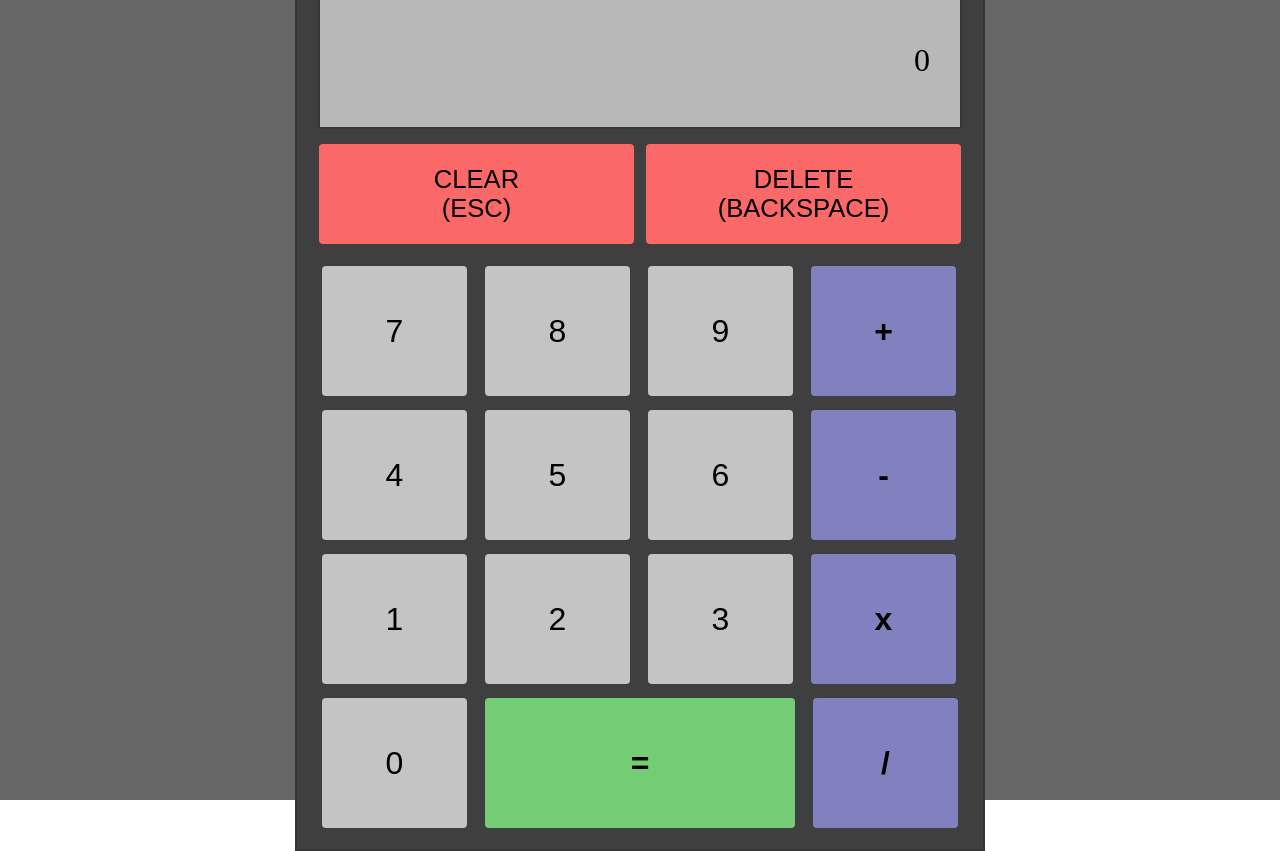
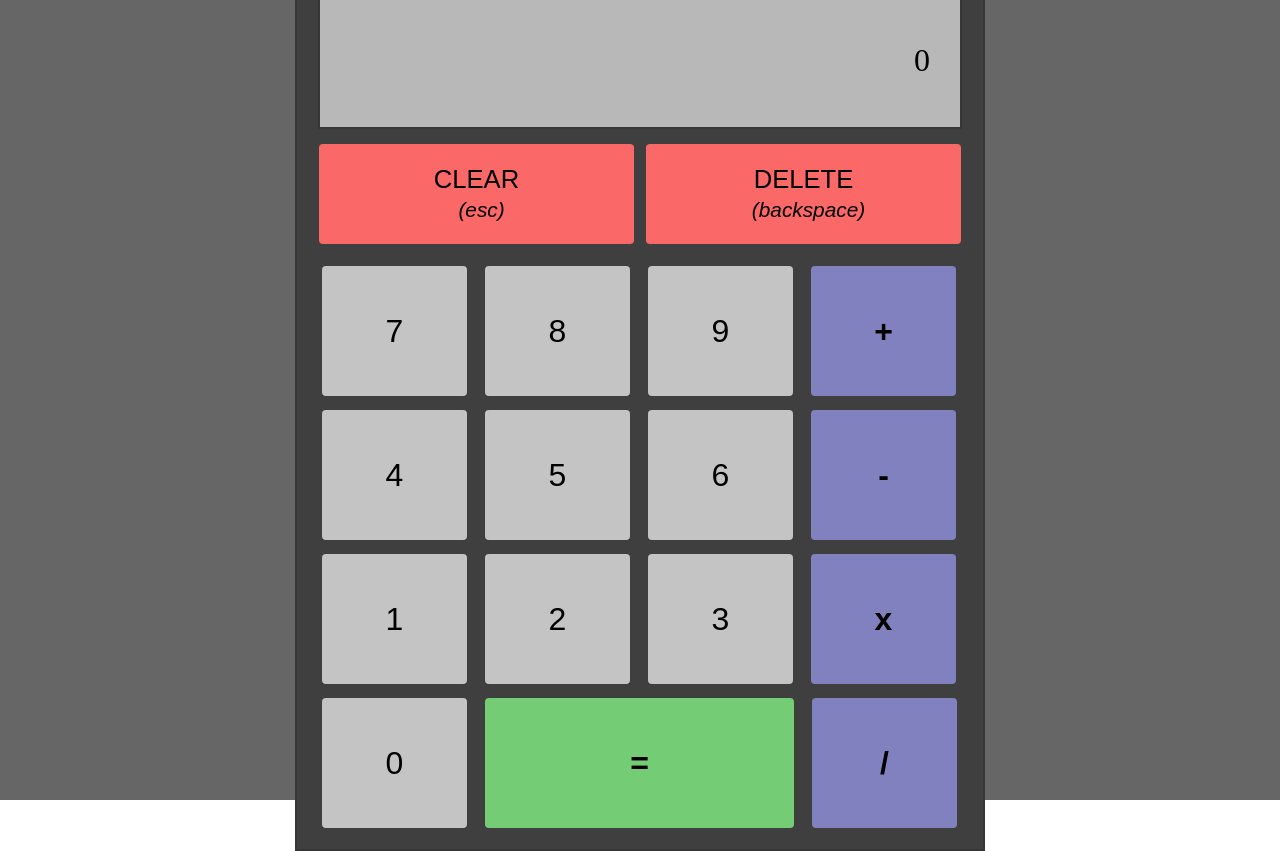
Before and after one commit to brajpatel/calculator-old, a plain HTML site: page index.html in a window 1280 px wide. Drawn offline with Linux system fonts and the light colour scheme.

Commit message:
Style keyboard key info

```diff
--- a/style.css
+++ b/style.css
@@ -103,9 +103,17 @@ button {
 .equal {
     background-color: rgb(116, 204, 116);
     font-weight: bold;
-    width: 310px;
+    width: 309px;
 }
 
 .equal:hover {
     box-shadow: inset 0 0 150px rgb(49, 196, 49);
 }
+
+span {
+    margin-left: 10px;
+    text-transform: lowercase;
+    font-style: italic;
+    font-weight: 100;
+    font-size: 1.3rem;
+}
```
